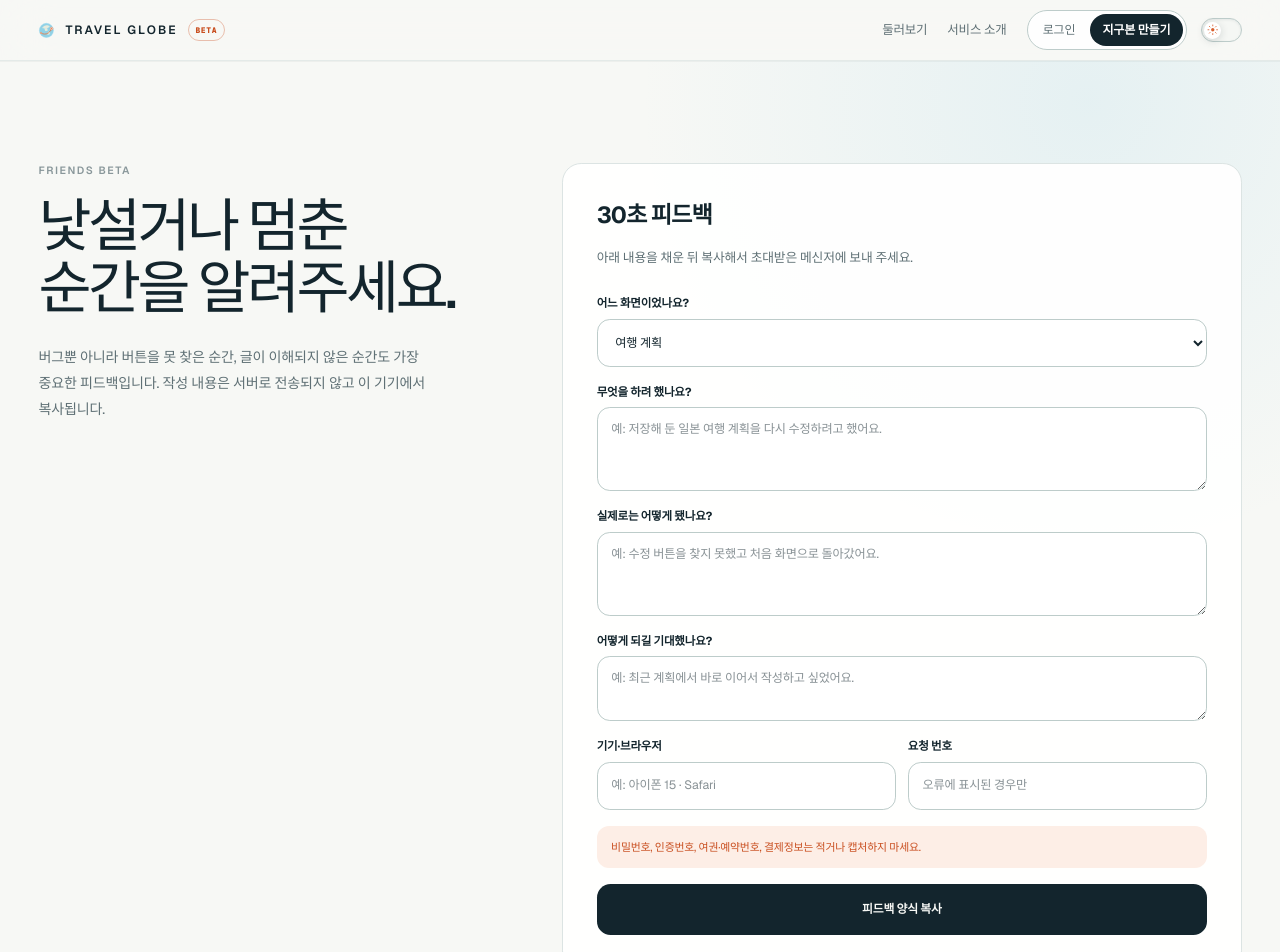
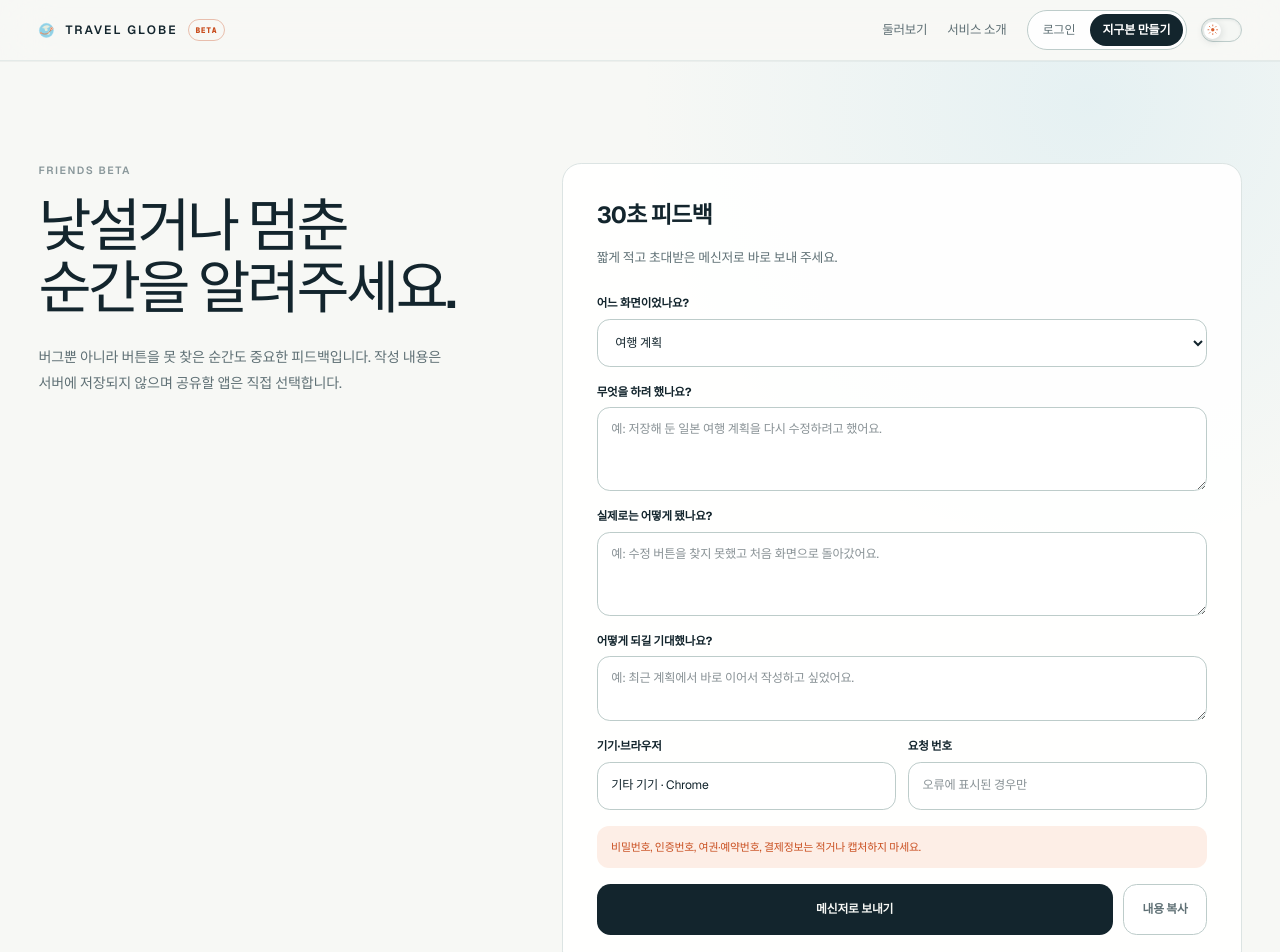
Before and after one commit to Minani99/trable-globe-api, a Next.js app in the folder frontend/: page /feedback in a window 1280 px wide. Shown: the top 952 px of the page. Built offline with nearby package versions, Linux system fonts and the light colour scheme; no server answers.

Commit message:
feat: streamline beta feedback sharing

```diff
--- a/frontend/src/app/feedback/page.tsx
+++ b/frontend/src/app/feedback/page.tsx
@@ -13,11 +13,11 @@ export default function FeedbackPage() {
     <BetaInfoPage
       eyebrow="Friends beta"
       title="낯설거나 멈춘 순간을 알려주세요."
-      intro="버그뿐 아니라 버튼을 못 찾은 순간, 글이 이해되지 않은 순간도 가장 중요한 피드백입니다. 작성 내용은 서버로 전송되지 않고 이 기기에서 복사됩니다."
+      intro="버그뿐 아니라 버튼을 못 찾은 순간도 중요한 피드백입니다. 작성 내용은 서버에 저장되지 않으며 공유할 앱은 직접 선택합니다."
     >
       <section>
         <h2>30초 피드백</h2>
-        <p>아래 내용을 채운 뒤 복사해서 초대받은 메신저에 보내 주세요.</p>
+        <p>짧게 적고 초대받은 메신저로 바로 보내 주세요.</p>
         <BetaFeedbackForm />
       </section>
     </BetaInfoPage>
--- a/frontend/src/app/global-error.tsx
+++ b/frontend/src/app/global-error.tsx
@@ -10,6 +10,8 @@ export default function GlobalError({
   error: Error & { digest?: string };
   reset: () => void;
 }) {
+  const feedbackParams = new URLSearchParams({ area: "기타", intent: "화면을 불러오지 못했습니다" });
+  if (error.digest) feedbackParams.set("requestId", error.digest);
   useEffect(() => {
     console.error("[ui] unrecoverable render error", error);
   }, [error]);
@@ -26,7 +28,7 @@ export default function GlobalError({
             <button type="button" className="profile-panel__primary-action" onClick={reset}>다시 시도</button>
             <Link href="/">홈으로 이동</Link>
           </div>
-          <Link href="/feedback">계속 안 되면 오류 알려주기</Link>
+          <Link href={`/feedback?${feedbackParams}`}>계속 안 되면 오류 알려주기</Link>
         </main>
       </body>
     </html>
--- a/frontend/src/app/styles/beta-readiness.css
+++ b/frontend/src/app/styles/beta-readiness.css
@@ -215,13 +215,29 @@
   font-size: 0.68rem !important;
 }
 
-.beta-feedback-form > button {
+.beta-feedback-form__actions {
+  display: grid;
+  grid-template-columns: minmax(0, 1fr) auto;
+  gap: 0.65rem;
+}
+
+.beta-feedback-form__actions button {
   min-height: 3.2rem;
+  padding-inline: 1.15rem;
   border-radius: 0.85rem;
+  font-size: 0.74rem;
+  font-weight: 750;
+}
+
+.beta-feedback-form__actions button:first-child {
   background: var(--text-primary);
   color: var(--background);
-  font-size: 0.74rem;
-  font-weight: 750;
+}
+
+.beta-feedback-form__actions button:last-child {
+  border: 1px solid var(--border-strong);
+  background: var(--surface);
+  color: var(--text-secondary);
 }
 
 .beta-feedback-result {
@@ -289,4 +305,8 @@
   .beta-feedback-form__row {
     grid-template-columns: minmax(0, 1fr);
   }
+
+  .beta-feedback-form__actions {
+    grid-template-columns: minmax(0, 1fr);
+  }
 }
--- a/frontend/src/components/common/RouteErrorState.tsx
+++ b/frontend/src/components/common/RouteErrorState.tsx
@@ -16,6 +16,8 @@ export function RouteErrorState({
   title: string;
   description: string;
 }) {
+  const feedbackParams = new URLSearchParams({ area: "기타", intent: title });
+  if (error.digest) feedbackParams.set("requestId", error.digest);
   useEffect(() => {
     console.error(error);
   }, [error]);
@@ -31,7 +33,7 @@ export function RouteErrorState({
           <button type="button" onClick={reset}>다시 시도</button>
           <Link href="/">홈으로</Link>
         </div>
-        <Link className="route-state-card__feedback" href="/feedback">계속 안 되면 오류 알려주기</Link>
+        <Link className="route-state-card__feedback" href={`/feedback?${feedbackParams}`}>계속 안 되면 오류 알려주기</Link>
         {error.digest ? <small>오류 번호 {error.digest}</small> : null}
       </section>
     </main>
--- a/frontend/src/components/info/BetaFeedbackForm.tsx
+++ b/frontend/src/components/info/BetaFeedbackForm.tsx
@@ -1,6 +1,6 @@
 "use client";
 
-import { FormEvent, useState } from "react";
+import { FormEvent, useEffect, useRef, useState } from "react";
 
 import { showFeedback } from "@/components/common/AppFeedback";
 
@@ -9,7 +9,21 @@ function formValue(data: FormData, key: string) {
 }
 
 export function BetaFeedbackForm() {
+  const formRef = useRef<HTMLFormElement>(null);
   const [template, setTemplate] = useState("");
+
+  useEffect(() => {
+    const form = formRef.current;
+    if (!form) return;
+    const params = new URLSearchParams(window.location.search);
+    const saved = readDraft();
+    for (const key of ["area", "intent", "result", "expected", "device", "requestId"] as const) {
+      const field = form.elements.namedItem(key);
+      if (!(field instanceof HTMLInputElement || field instanceof HTMLTextAreaElement || field instanceof HTMLSelectElement)) continue;
+      const value = params.get(key) || saved?.[key] || (key === "device" ? deviceSummary() : "");
+      if (value) field.value = value;
+    }
+  }, []);
 
   async function handleSubmit(event: FormEvent<HTMLFormElement>) {
     event.preventDefault();
@@ -22,21 +36,36 @@ export function BetaFeedbackForm() {
       `기대했던 모습: ${formValue(data, "expected")}`,
       `기기·브라우저: ${formValue(data, "device")}`,
       `요청 번호: ${formValue(data, "requestId")}`,
+      `확인 주소: ${window.location.origin}${new URLSearchParams(window.location.search).get("from") || "/feedback"}`,
       `발생 시각: ${new Date().toLocaleString("ko-KR")}`,
     ].join("\n");
 
     setTemplate(nextTemplate);
+    saveDraft(event.currentTarget);
+    const submitter = (event.nativeEvent as SubmitEvent).submitter;
+    const shareRequested = !(submitter instanceof HTMLButtonElement) || submitter.value !== "copy";
     try {
-      await navigator.clipboard.writeText(nextTemplate);
-      showFeedback("피드백 양식을 복사했어요. 초대받은 메신저에 붙여넣어 주세요.", "success");
-    } catch {
-      showFeedback("아래 내용을 직접 복사해 주세요.", "error");
+      if (shareRequested && navigator.share) {
+        await navigator.share({ title: "Travel Globe 베타 피드백", text: nextTemplate });
+        showFeedback("공유할 앱을 선택했어요.", "success");
+        return;
+      }
+      await copyTemplate(nextTemplate);
+      showFeedback("내용을 복사했어요. 메신저에 붙여넣어 주세요.", "success");
+    } catch (error) {
+      if (error instanceof DOMException && error.name === "AbortError") return;
+      try {
+        await copyTemplate(nextTemplate);
+        showFeedback("내용을 복사했어요. 메신저에 붙여넣어 주세요.", "success");
+      } catch {
+        showFeedback("아래 내용을 직접 복사해 주세요.", "error");
+      }
     }
   }
 
   async function copyAgain() {
     try {
-      await navigator.clipboard.writeText(template);
+      await copyTemplate(template);
       showFeedback("다시 복사했어요.", "success");
     } catch {
       showFeedback("복사 권한이 없어 아래 내용을 직접 선택해 주세요.", "error");
@@ -44,7 +73,12 @@ export function BetaFeedbackForm() {
   }
 
   return (
-    <form className="beta-feedback-form" onSubmit={handleSubmit}>
+    <form
+      className="beta-feedback-form"
+      ref={formRef}
+      onSubmit={handleSubmit}
+      onInput={(event) => saveDraft(event.currentTarget)}
+    >
       <label>
         <span>어느 화면이었나요?</span>
         <select name="area" defaultValue="여행 계획">
@@ -83,7 +117,10 @@ export function BetaFeedbackForm() {
       <p className="beta-feedback-form__safety">
         비밀번호, 인증번호, 여권·예약번호, 결제정보는 적거나 캡처하지 마세요.
       </p>
-      <button type="submit">피드백 양식 복사</button>
+      <div className="beta-feedback-form__actions">
+        <button type="submit" name="action" value="share">메신저로 보내기</button>
+        <button type="submit" name="action" value="copy">내용 복사</button>
+      </div>
       {template ? (
         <section className="beta-feedback-result" aria-live="polite">
           <div>
@@ -97,3 +134,55 @@ export function BetaFeedbackForm() {
     </form>
   );
 }
+
+const DRAFT_KEY = "travel-globe:beta-feedback-draft";
+
+type FeedbackDraft = Record<"area" | "intent" | "result" | "expected" | "device" | "requestId", string>;
+
+function readDraft(): FeedbackDraft | null {
+  try {
+    return JSON.parse(window.localStorage.getItem(DRAFT_KEY) ?? "null") as FeedbackDraft | null;
+  } catch {
+    window.localStorage.removeItem(DRAFT_KEY);
+    return null;
+  }
+}
+
+function saveDraft(form: HTMLFormElement) {
+  const data = new FormData(form);
+  const draft = Object.fromEntries(
+    ["area", "intent", "result", "expected", "device", "requestId"].map((key) => [key, String(data.get(key) ?? "")]),
+  ) as FeedbackDraft;
+  window.localStorage.setItem(DRAFT_KEY, JSON.stringify(draft));
+}
+
+async function copyTemplate(template: string) {
+  await navigator.clipboard.writeText(template);
+}
+
+function deviceSummary(): string {
+  const userAgent = navigator.userAgent;
+  const device = /iPhone/i.test(userAgent)
+    ? "iPhone"
+    : /iPad/i.test(userAgent)
+      ? "iPad"
+      : /Android/i.test(userAgent)
+        ? "Android"
+        : /Windows/i.test(userAgent)
+          ? "Windows"
+          : /Macintosh/i.test(userAgent)
+            ? "Mac"
+            : "기타 기기";
+  const browser = /Edg\//i.test(userAgent)
+    ? "Edge"
+    : /SamsungBrowser/i.test(userAgent)
+      ? "Samsung Internet"
+      : /CriOS|Chrome/i.test(userAgent)
+        ? "Chrome"
+        : /FxiOS|Firefox/i.test(userAgent)
+          ? "Firefox"
+          : /Safari/i.test(userAgent)
+            ? "Safari"
+            : "브라우저";
+  return `${device} · ${browser}`;
+}
```
Also changed, not shown: 2 other files (tests, documents, lock files or other folders).
